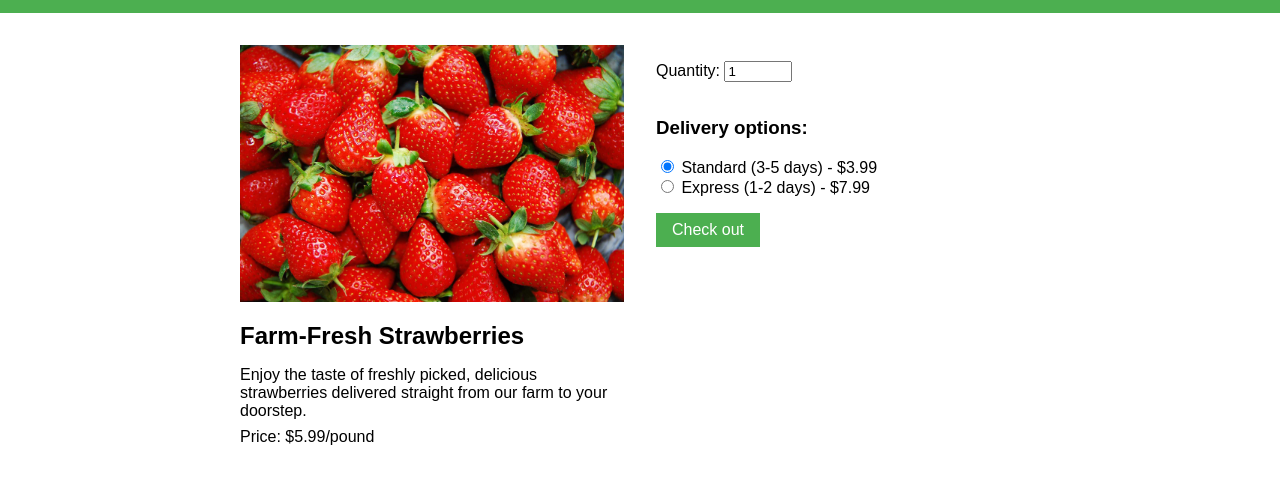
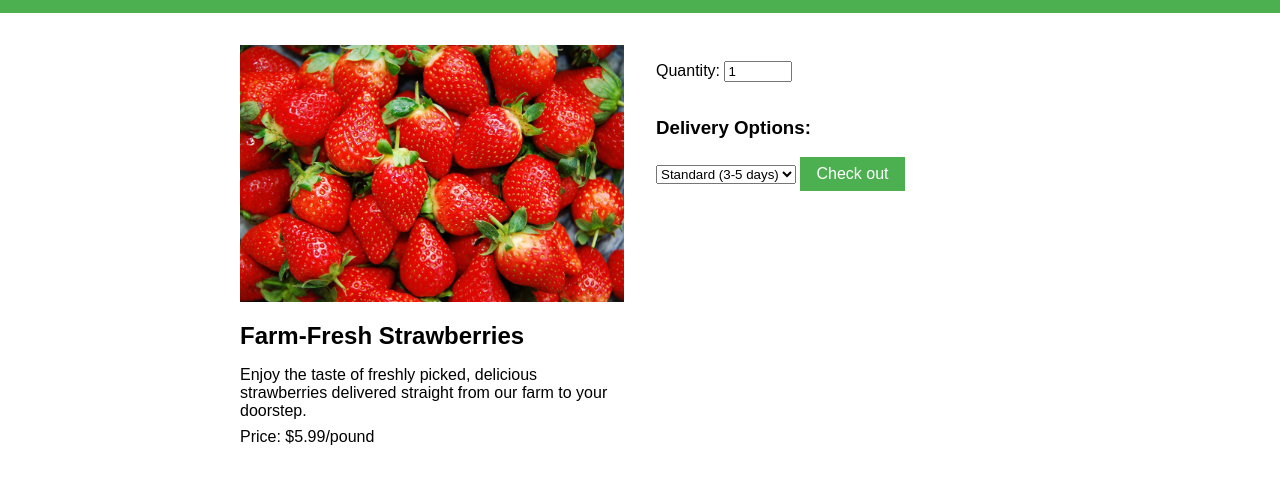
Before and after one commit to freesoil/freshion, a plain HTML site: page index.html in a window 1280 px wide. Shown: the part 56-540 px from the top of the page. Drawn offline with Linux system fonts and the light colour scheme.

Commit message:
fix selections

```diff
--- a/index.html
+++ b/index.html
@@ -21,11 +21,12 @@
         <section class="checkout">
             <label for="quantity">Quantity:</label>
             <input type="number" id="quantity" name="quantity" min="1" max="10" value="1">
-            <div class="delivery-options">
-                <h3>Delivery options:</h3>
-                <label><input type="radio" name="delivery" value="standard" checked> Standard (3-5 days) - $3.99</label><br>
-                <label><input type="radio" name="delivery" value="express"> Express (1-2 days) - $7.99</label><br>
-            </div>
+	    <h3><label for="delivery-options">Delivery Options:</label></h3>
+	    <select id="delivery-options">
+		<option value="standard">Standard (3-5 days)</option>
+		<option value="express">Express (1-2 days)</option>
+		<option value="overnight">Overnight</option>
+	    </select>
             <button class="cta-button" onclick="addToCart()">Check out</button>
         </section>
     </main>
```
